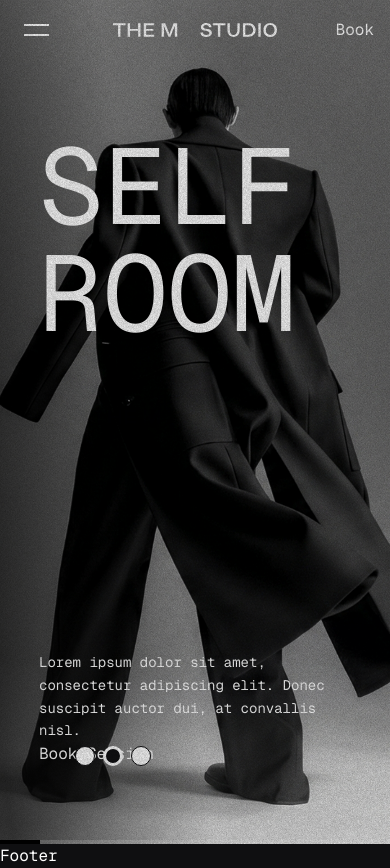
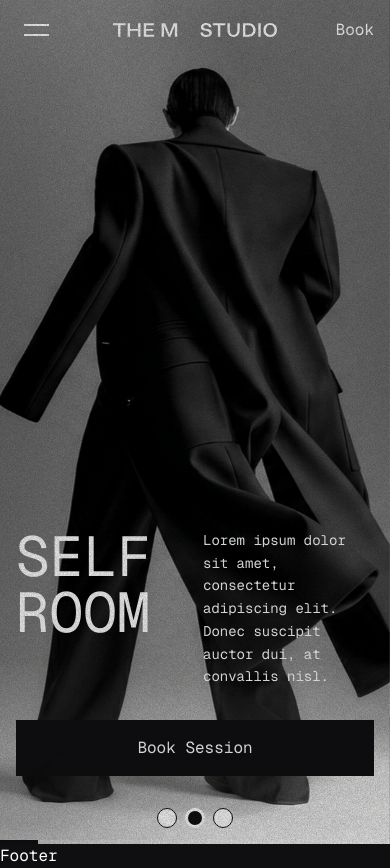
Before and after one commit to intmain84/m-studio, a Next.js app: page / in a window 390 px wide. Built offline with nearby package versions, Linux system fonts and the light colour scheme.

Commit message:
hero fixes

```diff
--- a/components/HeroSlider.tsx
+++ b/components/HeroSlider.tsx
@@ -1,43 +1,25 @@
 "use client";
 
 import { slides } from "@/content/homepage/slides";
-import Autoplay from "embla-carousel-autoplay";
-import Fade from "embla-carousel-fade";
-import useEmblaCarousel from "embla-carousel-react";
 import Image from "next/image";
-import { useCallback, useEffect, useRef, useState } from "react";
+import { useEffect, useRef, useState } from "react";
+import { Swiper, SwiperSlide } from "swiper/react";
+import { Autoplay, EffectFade } from "swiper/modules";
+import type { Swiper as SwiperType } from "swiper";
+import "swiper/css";
+import "swiper/css/effect-fade";
 
 const AUTOPLAY_DELAY = 5000;
 
 export default function HeroSlider() {
-  const autoplay = useRef(
-    Autoplay({ delay: AUTOPLAY_DELAY, stopOnInteraction: false }),
-  );
-  const [emblaRef, emblaApi] = useEmblaCarousel({ loop: true }, [
-    Fade(),
-    autoplay.current,
-  ]);
+  const swiperRef = useRef<SwiperType | null>(null);
   const [selectedIndex, setSelectedIndex] = useState(0);
   const [progressKey, setProgressKey] = useState(0);
-
-  const onSelect = useCallback(() => {
-    if (!emblaApi) return;
-    setSelectedIndex(emblaApi.selectedScrollSnap());
-    setProgressKey((k) => k + 1);
-  }, [emblaApi]);
-
-  useEffect(() => {
-    if (!emblaApi) return;
-    emblaApi.on("select", onSelect);
-    return () => {
-      emblaApi.off("select", onSelect);
-    };
-  }, [emblaApi, onSelect]);
 
   useEffect(() => {
     const observer = new MutationObserver(() => {
       if (document.body.style.overflow !== "hidden") {
-        autoplay.current.reset();
+        swiperRef.current?.autoplay.start();
         setProgressKey((k) => k + 1);
       }
     });
@@ -48,22 +30,26 @@ export default function HeroSlider() {
     return () => observer.disconnect();
   }, []);
 
-  const scrollTo = useCallback(
-    (index: number) => {
-      emblaApi?.scrollTo(index);
-      autoplay.current.reset();
-    },
-    [emblaApi],
-  );
-
   const activeSlide = slides[selectedIndex];
 
   return (
     <section className="relative h-dvh w-full overflow-hidden">
-      <div ref={emblaRef} className="absolute h-full w-full">
-        <div className="flex h-full">
+      <Swiper
+        modules={[Autoplay, EffectFade]}
+        effect="fade"
+        loop
+        autoplay={{ delay: AUTOPLAY_DELAY, disableOnInteraction: false }}
+        onSwiper={(swiper) => {
+          swiperRef.current = swiper;
+        }}
+        onSlideChange={(swiper) => {
+          setSelectedIndex(swiper.realIndex);
+          setProgressKey((k) => k + 1);
+        }}
+        className="absolute h-full w-full z-0!"
+      >
         {slides.map((slide, i) => (
-            <div key={i} className="relative flex-[0_0_100%] h-full min-w-0">
+          <SwiperSlide key={i} className="relative h-full">
             <Image
               src={slide.image}
               alt={slide.title}
@@ -71,39 +57,48 @@ export default function HeroSlider() {
               className="object-cover"
               priority={i === 0}
             />
-            </div>
+          </SwiperSlide>
         ))}
-        </div>
-      </div>
+      </Swiper>
 
       {/* Gradient overlay */}
       <div
         className="absolute inset-0 pointer-events-none"
         style={{
           background:
-            "linear-gradient(262deg, rgba(0,0,0,0.00) 57.65%, rgba(0,0,0,0.73) 97.18%)",
+            "linear-gradient(262deg, rgba(0,0,0,0.00) 57.65%, rgba(0,0,0,0.3) 120.18%)",
         }}
       />
 
       {/* Content */}
-      <div className="flex flex-col justify-between relative z-1000 h-full max-w-[80%] m-auto pt-33.25 pb-19.5">
-        <h1 className="text-[107px] font-medium text-white uppercase leading-[100%] mb-3 whitespace-pre-line">
+      <div
+        key={selectedIndex}
+        className="absolute inset-0 flex flex-col z-10 h-full px-4 mx-auto justify-end animate-fade-in pointer-events-none md:justify-between pb-4 md:pb-19.5 md:max-w-[80%] md:pt-33.25"
+      >
+        <div className="relative md:h-full">
+          <div className="grid grid-cols-2 gap-x-4 gap-y-8 md:grid-cols-1 md:grid-rows-[1fr_auto_auto] md:h-full">
+            <h1
+              className={`font-medium text-white uppercase leading-[100%] md:mb-3 whitespace-pre-line ${selectedIndex === 0 ? "text-[32px] md:text-[74px]" : "text-[56px] md:text-[107px]"}`}
+            >
               {activeSlide.title}
             </h1>
-        <div className="relative">
-          <div>
-            <p className="text-white max-w-xs text-sm leading-relaxed whitespace-pre-line">
+            <p className="text-white max-w-xs text-sm leading-relaxed whitespace-pre-line md:max-w-67.5">
               {activeSlide.text}
             </p>
-            <button>Book Session</button>
+            <button
+              className={`col-span-2 md:col-span-1 text-background py-4 px-5 pointer-events-auto md:max-w-67.5 ${activeSlide.progressColor === "light" ? "bg-foreground text-background" : "bg-background text-foreground"}`}
+            >
+              Book Session
+            </button>
           </div>
+
           {/* Dots */}
-          <div className="absolute bottom-0 right-50 flex gap-2">
+          <div className="flex justify-center gap-2 mt-8 pointer-events-auto md:mt-0 md:absolute md:bottom-0 md:right-50">
             {slides.map((_, i) => (
               <button
                 key={i}
-                onClick={() => scrollTo(i)}
-                className={`rounded-full transition-all duration-300 ${
+                onClick={() => swiperRef.current?.slideToLoop(i)}
+                className={`cursor-pointer rounded-full transition-all duration-300 ${
                   i === selectedIndex
                     ? "w-5 h-5 bg-background border-foreground border-3"
                     : "w-5 h-5 bg-foreground border-background border-[1.5px]"
@@ -115,10 +110,10 @@ export default function HeroSlider() {
       </div>
 
       {/* Progress bar */}
-      <div className="absolute bottom-0 left-0 right-0 h-1 bg-white/20">
+      <div className="absolute bottom-0 left-0 right-0 h-1 bg-white/20 z-10">
         <div
           key={progressKey}
-          className="h-full"
+          className={`h-full ${activeSlide.progressColor === "light" ? "bg-foreground text-background" : "bg-background text-foreground"}`}
           style={{
             backgroundColor: activeSlide.progressColor,
             animation: `progress ${AUTOPLAY_DELAY}ms linear forwards`,
@@ -131,6 +126,13 @@ export default function HeroSlider() {
           from { width: 0% }
           to { width: 100% }
         }
+        @keyframes fade-in {
+          from { opacity: 0 }
+          to { opacity: 1 }
+        }
+        .animate-fade-in {
+          animation: fade-in 0.5s ease forwards;
+        }
       `}</style>
     </section>
   );
--- a/content/homepage/slides.ts
+++ b/content/homepage/slides.ts
@@ -11,18 +11,18 @@ export const slides: Slide[] = [
     title: "1 studio\n2 spaces",
     text: "A completely private space with just you, a large mirror, and a clicker in your hand.\n\nPremium camera and professional lighting are already perfectly tuned.",
     image: "/hero-slides/1.jpg",
-    progressColor: "#ffffff",
+    progressColor: "light",
   },
   {
     title: "Self\nRoom",
     text: "Lorem ipsum dolor sit amet, consectetur adipiscing elit. Donec suscipit auctor dui, at convallis nisl.",
     image: "/hero-slides/2.jpg",
-    progressColor: "#000000",
+    progressColor: "dark",
   },
   {
     title: "main\nRoom",
     text: "A completely private space with just you, a large mirror, and a clicker in your hand.\n\nPremium camera and professional lighting are already perfectly tuned.",
     image: "/hero-slides/3.jpg",
-    progressColor: "#ffffff",
+    progressColor: "light",
   },
 ];
--- a/package.json
+++ b/package.json
@@ -11,14 +11,12 @@
   },
   "dependencies": {
     "clsx": "^2.1.1",
-    "embla-carousel-autoplay": "^8.6.0",
-    "embla-carousel-fade": "^8.6.0",
-    "embla-carousel-react": "^8.6.0",
     "next": "16.2.6",
     "radix-ui": "^1.4.3",
     "react": "19.2.4",
     "react-dom": "19.2.4",
     "react-hook-form": "^7.76.1",
+    "swiper": "^12.2.0",
     "tailwind-merge": "^3.6.0"
   },
   "devDependencies": {
```
Also changed, not shown: 1 other file (tests, documents, lock files or other folders). Lines whose indentation alone changed are shown as unchanged.
